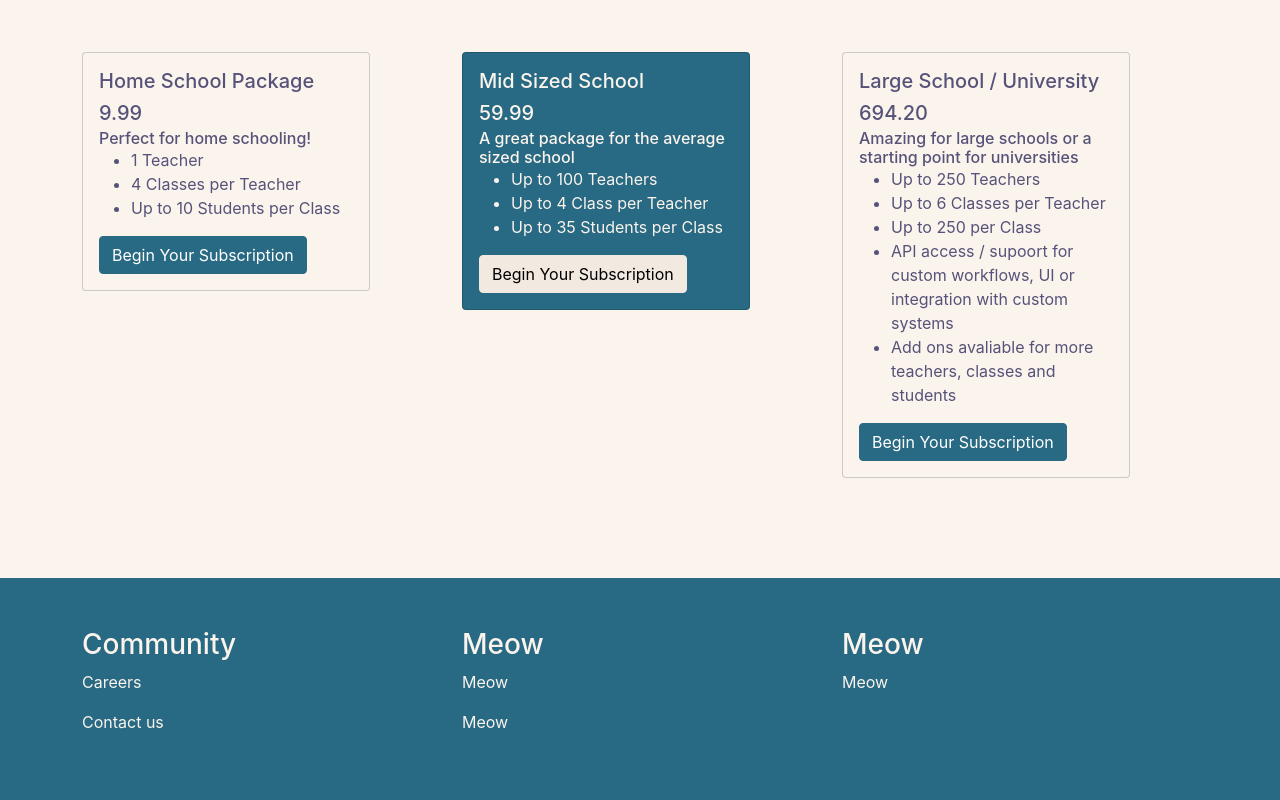
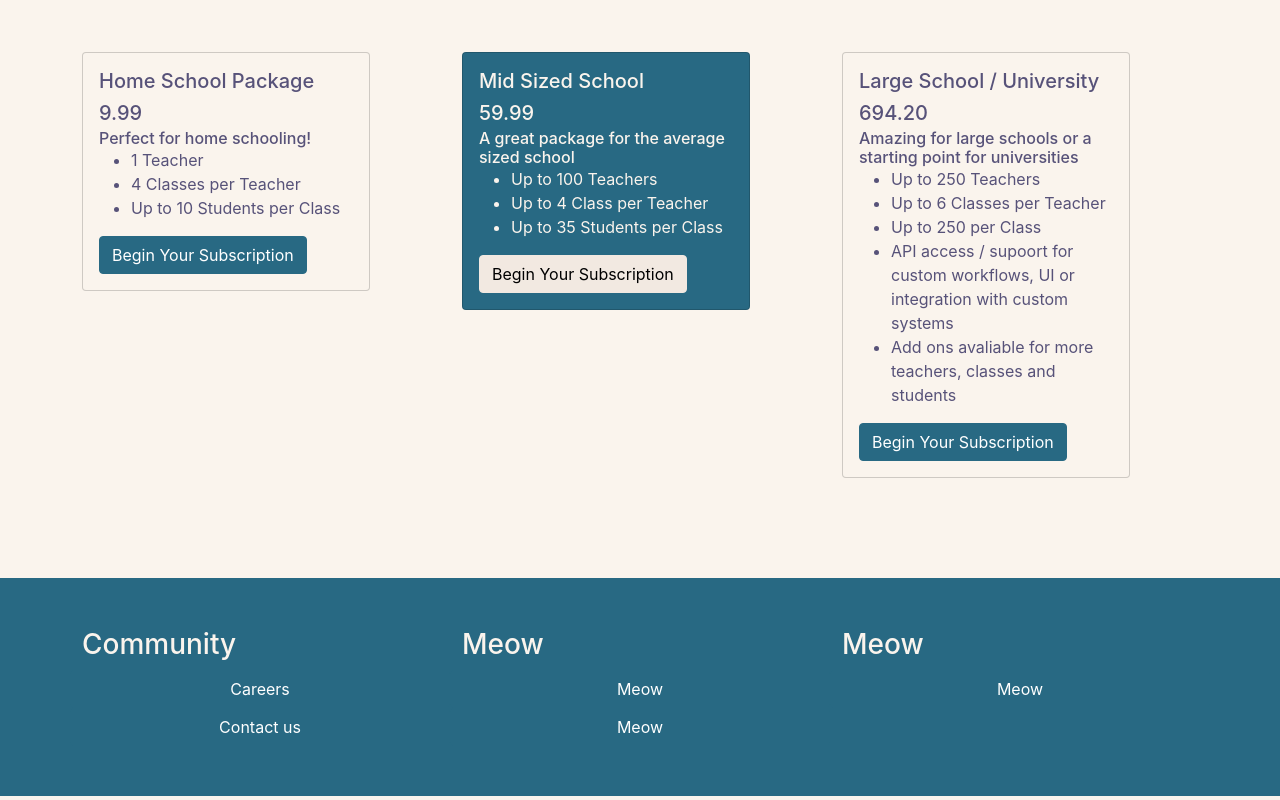
Before and after one commit to Megatomato/Feedback4U, a React (Create React App) app in the folder feedback/: page / in a window 1280 px wide. Shown: the part 2970-3770 px from the top of the page. Built offline with nearby package versions, Linux system fonts and the light colour scheme.

Commit message:
Extremely important work was done tonight

```diff
--- a/feedback/src/App.js
+++ b/feedback/src/App.js
@@ -8,6 +8,9 @@ import Home from './pages';
 import SignupPage from './pages/signup';
 import LoginPage from './pages/login';
 import ForgotPasswordPage from './pages/forgor';
+import CareersPage from './pages/careers';
+import ContactPage from './pages/contact';
+import CatPage from './pages/cat';
 
 function App() {
   return (
@@ -17,6 +20,9 @@ function App() {
         <Route path="/signup" element={<SignupPage />} />
         <Route path="/login" element={<LoginPage />} />
         <Route path="/forgot-password" element={<ForgotPasswordPage />} />
+        <Route path="/careers" element={<CareersPage />} />
+        <Route path="/contact" element={<ContactPage />} />
+        <Route path="/cat" element={<CatPage />} />
         {/* Add other routes later */}
       </Routes>
     </Router>
--- a/feedback/src/components/Footer.jsx
+++ b/feedback/src/components/Footer.jsx
@@ -1,8 +1,7 @@
 import Container from 'react-bootstrap/Container';
-import logo from '../assets/logo.png';
-import Image from 'react-bootstrap/Image';
 import Row from 'react-bootstrap/Row';
 import Col from 'react-bootstrap/Col';
+import Button from 'react-bootstrap/Button';
 
 function FeetDroolEmoji() {
   return (
@@ -21,10 +20,10 @@ function FeetDroolEmoji() {
                 <h3> Community </h3>
             </Row>
             <Row>
-                <p> Careers </p>
+                <Button href="/careers"> Careers </Button>
             </Row>
             <Row>
-                <p> Contact us </p>
+                <Button href="/contact"> Contact us </Button>
             </Row>
         </Col>
 
@@ -33,10 +32,10 @@ function FeetDroolEmoji() {
                 <h3> Meow </h3>
             </Row>
             <Row>
-                <p> Meow </p>
+                <Button href="/cat"> Meow </Button>
             </Row>
             <Row>
-                <p> Meow </p>
+                <Button href="/cat"> Meow </Button>
             </Row>
         </Col>
 
@@ -45,7 +44,7 @@ function FeetDroolEmoji() {
                 <h3> Meow </h3>
             </Row>
             <Row>
-                <p> Meow </p>
+                <Button href="/cat"> Meow </Button>
             </Row>
         </Col>
 
--- /dev/null
+++ b/feedback/src/pages/careers.jsx
@@ -0,0 +1,8 @@
+const CareersPage = () => {
+
+    return (
+        <h1> Bruh I can't even get a job </h1>
+    );
+};
+
+export default CareersPage;
--- /dev/null
+++ b/feedback/src/pages/contact.jsx
@@ -0,0 +1,8 @@
+const ContactPage = () => {
+
+    return (
+        <h1> Hiya </h1>
+    );
+};
+
+export default ContactPage;
```
Also changed, not shown: feedback/src/pages/cat.jsx (added, +11 -0 lines), feedback/src/assets/mao.png (added).
